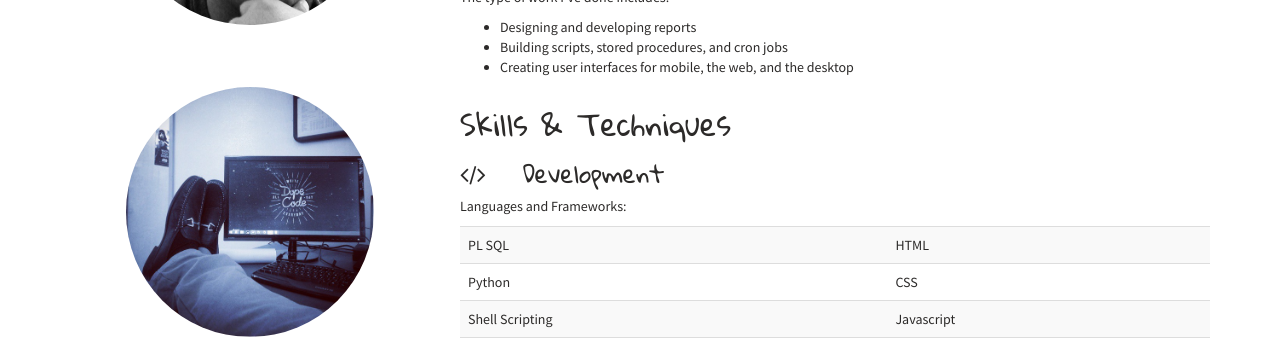
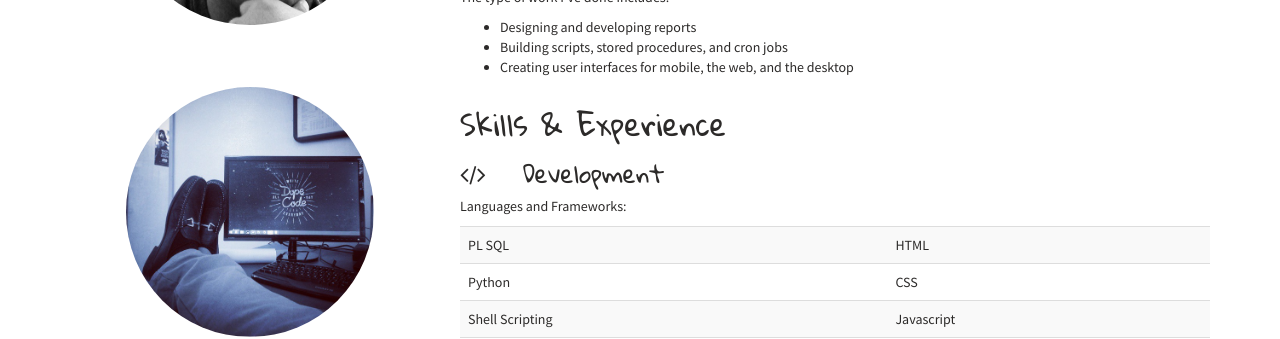
Before and after one commit to cpearson3/cpearson3.github.io, a Jekyll site: the page built from _pages/about.html, in a window 1280 px wide. Shown: the part 422-761 px from the top of the page. Built offline with Jekyll 4.4.1, drawn with Linux system fonts in a browser that asks for light colours; nearby versions of some CDN libraries.

Commit message:
Changed about and portfolio

```diff
--- a/_pages/about.html
+++ b/_pages/about.html
@@ -35,7 +35,7 @@ custom_css: about
         <img src="/images/write_code.png" class="img-responsive img-circle center" />
     </div>
     <div class="col-md-8">
-        <h2>Skills & Techniques</h2>
+        <h2>Skills & Experience</h2>
         <h3><i class="fa fa-code"></i> Development</h3>
         <p>Languages and Frameworks:</p>
         <table class="table table-striped table-hover">
@@ -54,6 +54,7 @@ custom_css: about
             <li>Microsoft Office</li>
         </ul>
 
+
     </div>
 </div>
 
```
Also changed, not shown: 1 other file.
